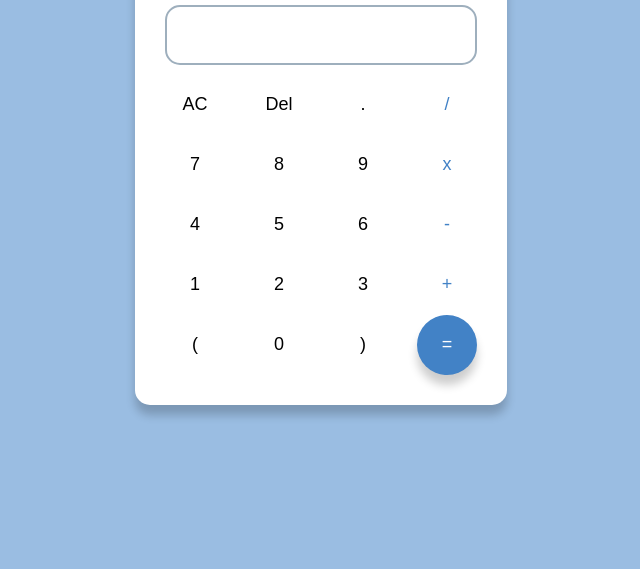
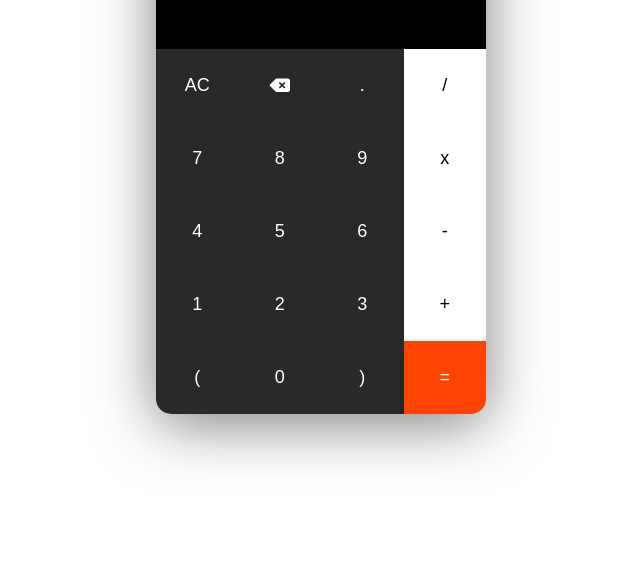
Before and after one commit to sebastian-raju/Calculator, a plain HTML site: page index.html in a window 1280 px wide. Shown: the part 231-800 px from the top of the page, without its empty margins (319-959 px from the left). Drawn offline with Linux system fonts and the light colour scheme.

Commit message:
made ui changes (orange and black theme)

```diff
--- a/calculator.css
+++ b/calculator.css
@@ -4,6 +4,15 @@
     margin: 0;
     padding: 0;
     font-family: Arial, Helvetica, sans-serif;
+    font-weight: 500;
+
+
+  user-select: none;
+  -webkit-user-select: none; /* Safari */
+  -khtml-user-select: none; /* Konqueror HTML */
+  -moz-user-select: none; /* Firefox */
+  -ms-user-select: none; /* Internet Explorer/Edge */
+  -webkit-tap-highlight-color: transparent;
   }
 
   .main-container{
@@ -11,34 +20,41 @@
     display:flex;
     justify-content: center;
     align-items: center;
-    background-color: rgb(154, 189, 226);
+    background-color: white
   }
 
   .calculator-container{
+    border-radius: 15px;
+    box-shadow: 0px 10px 60px rgba(0,0,0,0.5);
+    max-width: 330px;
+    overflow: hidden;
     background-color: white;
-    padding: 30px 30px;
-    border-radius: 15px;
-    box-shadow: 0px 10px 10px rgba(0,0,0,0.2);
-
   }
 
   .calculator-title {
     font-size: 18px;
-    margin-bottom: 20px;
     color: rgb(66, 130, 198);
     font-weight: 500;
   }
 
+  .main-heading-input{
+    background-color: black;
+    padding-left: 20px;
+    padding-right: 20px;
+  }
+
   .input-container{
-    background-color: white;
-    border-radius: 15px;
+    background-color: black;
     width: 100%;
-    height: 60px;
-    font-size: 22px;
-    padding-left: 20px;
-    margin-bottom: 10px;
-    letter-spacing: 1.2px;
-    border: solid 2px rgb(158, 175, 189);
+    height: 125px;
+    font-size: 27px;
+    /* padding-right: 20px;
+    padding-left: 20px; */
+    /* letter-spacing: 1px; */
+    /* border: solid 2px rgb(158, 175, 189); */
+    border: none;
+    text-align: right;
+    color: white;
   }
 
   .input-container:focus{
@@ -48,48 +64,65 @@
   .buttons-row{
     display: flex;
     flex-direction: row;
-    justify-content: space-between;
+    justify-content: center;
   }
 
   .button{
-    height: 60px;
-    width: 60px;
+    height: 73px;
+    width: 83px;
     display: flex;
     justify-content: center;
     align-items: center;
     cursor: pointer;
     font-size: 18px;
     transition: all 0.08s;
-    border-radius: 50%;
+    color: white;
+    background-color: rgb(41, 41, 41);
   }
 
   .operator-button{
-    color: rgb(66, 130, 198);
-  }
-
-  .equal-button{
-    background-color: rgb(66, 130, 198);
-    color: white;
-    border-radius: 50%;
-    box-shadow: 0px 10px 10px rgba(0,0,0,0.2);
-    height: 60px;
-    width: 60px;
+    height: 73px;
+    width: 83px;
     display: flex;
     justify-content: center;
     align-items: center;
     cursor: pointer;
     font-size: 18px;
     transition: all 0.08s;
+    color: black;
+    background-color: white;
+  }
+
+  .operator-button:hover{
+    color: black;
+    background-color: rgb(196, 196, 196);
+  }
+
+  .equal-button{
+    background-color: rgb(255, 67, 0);
+    color: white;
+    box-shadow: 0px 10px 10px rgba(0,0,0,0.2);
+    height: 73px;
+    width: 83px;
+    display: flex;
+    justify-content: center;
+    align-items: center;
+    cursor: pointer;
+    font-size: 18px;
+    transition: all 0.3s;
   }
 
   .equal-button:hover{
-    background-color: rgb(12, 62, 120);
+    background-color: rgb(160, 44, 2);
     color: white;
+  }
+  .equal-button:active{
+    transform: translateY(5px);
+    box-shadow: none;
   }
 
 
-
   .button:hover{
-    background-color: rgb(169, 185, 202);
+    background-color: rgb(28, 28, 28);
     color: white;
   }
--- a/index.html
+++ b/index.html
@@ -4,41 +4,39 @@
   <meta charset="UTF-8">
   <meta name="viewport" content="width=device-width, initial-scale=1.0">
   <link rel="stylesheet" href="./calculator.css">
+  <link rel="stylesheet" href="https://cdnjs.cloudflare.com/ajax/libs/font-awesome/6.5.1/css/all.min.css" integrity="sha512-DTOQO9RWCH3ppGqcWaEA1BIZOC6xxalwEsw9c2QQeAIftl+Vegovlnee1c9QX4TctnWMn13TZye+giMm8e2LwA==" crossorigin="anonymous" referrerpolicy="no-referrer" />
 <title>calculator</title>
 </head>
 <body>
   <div class="main-container">
     <div class="calculator-container">
-      <div class="calculator-title">
-        Calculator
-      </div>
-      <input id="result" class="input-container" readonly>
+      <div class="main-heading-input"><input id="result" class="input-container" readonly placeholder="..."></div>
       <div class="buttons-row">
         <div class="button" onclick="clearData()">AC</div>
-        <div class="button" onclick="lastElementRemove()">Del</div>
+        <div class="button" onclick="lastElementRemove()"><i class="fa-solid fa-delete-left" style="color: #ffffff;"></i></div>
         <div class="button" onclick="displayData('.')">.</div>
-        <div class="button operator-button" onclick="displayData('/')">/</div>
+        <div class="operator-button" onclick="displayData('/')">/</div>
       </div>
 
       <div class="buttons-row">
         <div class="button" onclick="displayData(7)">7</div>
         <div class="button" onclick="displayData(8)">8</div>
         <div class="button" onclick="displayData(9)">9</div>
-        <div class="button operator-button" onclick="displayData('*')">x</div>
+        <div class="operator-button" onclick="displayData('*')">x</div>
       </div>
 
       <div class="buttons-row">
         <div class="button" onclick="displayData(4)">4</div>
         <div class="button" onclick="displayData(5)">5</div>
         <div class="button" onclick="displayData(6)">6</div>
-        <div class="button operator-button" onclick="displayData('-')">-</div>
+        <div class="operator-button" onclick="displayData('-')">-</div>
       </div>
 
       <div class="buttons-row">
         <div class="button" onclick="displayData(1)">1</div>
         <div class="button" onclick="displayData(2)">2</div>
         <div class="button" onclick="displayData(3)">3</div>
-        <div class="button operator-button" onclick="displayData('+')">+</div>
+        <div class="operator-button" onclick="displayData('+')">+</div>
       </div>
 
       <div class="buttons-row">
```
